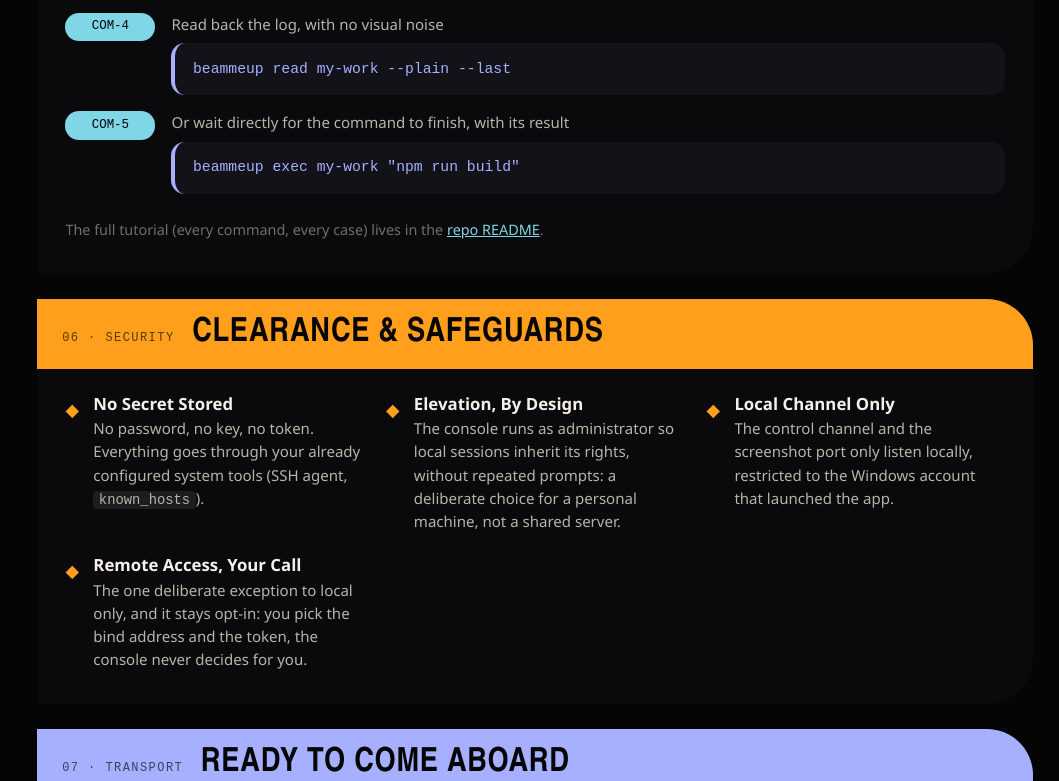
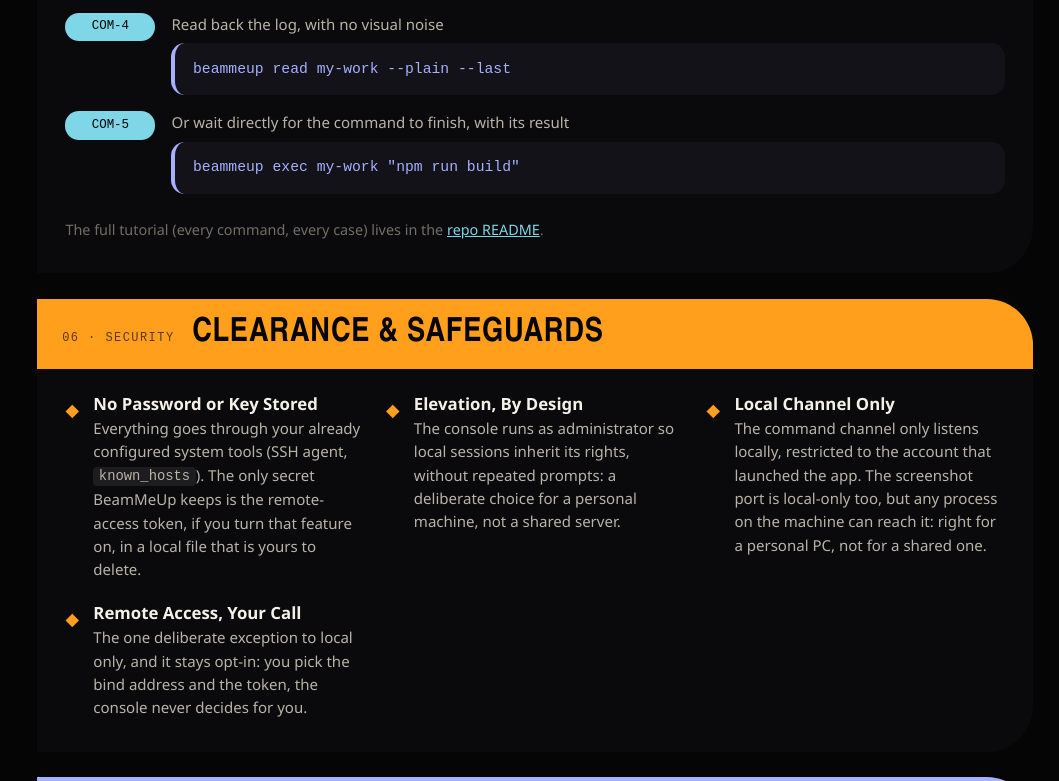
Before and after one commit to bzhzion/beammeup, a plain HTML site: page site/index.html in a window 1280 px wide. Shown: the part 2995-3776 px from the top of the page, without its empty margins (221-1280 px from the left). Drawn offline with Linux system fonts and the light colour scheme; a web font is replaced by a local one.

Commit message:
site et README: plus d'affirmation fausse sur le token et le port de capture

```diff
--- a/site/index.html
+++ b/site/index.html
@@ -205,7 +205,7 @@
             <article class="feature-card">
               <span class="feature-code accent-blue">SYS.06</span>
               <h3>Real Vision</h3>
-              <p>Remotely driven fullscreen, and a real screenshot of the console:
+              <p>Remotely driven fullscreen, and on Windows a real screenshot of the console:
                  the agent can literally look at what's on screen.</p>
             </article>
 
@@ -315,9 +315,10 @@
             <div class="clearance-item">
               <span class="clearance-mark" aria-hidden="true">◆</span>
               <div>
-                <h3>No Secret Stored</h3>
-                <p>No password, no key, no token. Everything goes through your already
-                   configured system tools (SSH agent, <code>known_hosts</code>).</p>
+                <h3>No Password or Key Stored</h3>
+                <p>Everything goes through your already configured system tools (SSH agent,
+                   <code>known_hosts</code>). The only secret BeamMeUp keeps is the remote-access
+                   token, if you turn that feature on, in a local file that is yours to delete.</p>
               </div>
             </div>
             <div class="clearance-item">
@@ -333,8 +334,9 @@
               <span class="clearance-mark" aria-hidden="true">◆</span>
               <div>
                 <h3>Local Channel Only</h3>
-                <p>The control channel and the screenshot port only listen locally,
-                   restricted to the Windows account that launched the app.</p>
+                <p>The command channel only listens locally, restricted to the account that
+                   launched the app. The screenshot port is local-only too, but any process on the
+                   machine can reach it: right for a personal PC, not for a shared one.</p>
               </div>
             </div>
             <div class="clearance-item">
```
Also changed, not shown: CHANGELOG.md, README.md.
